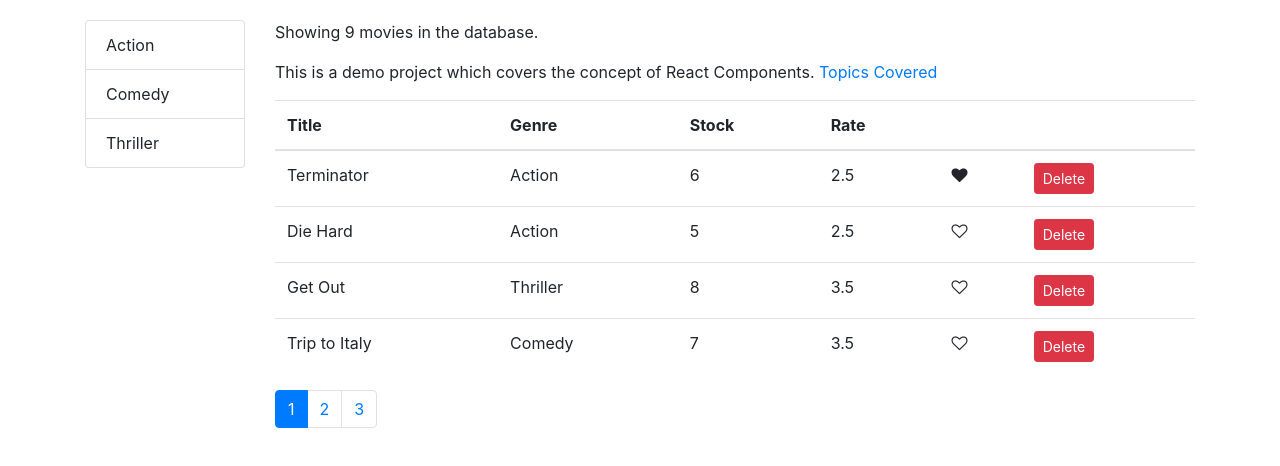
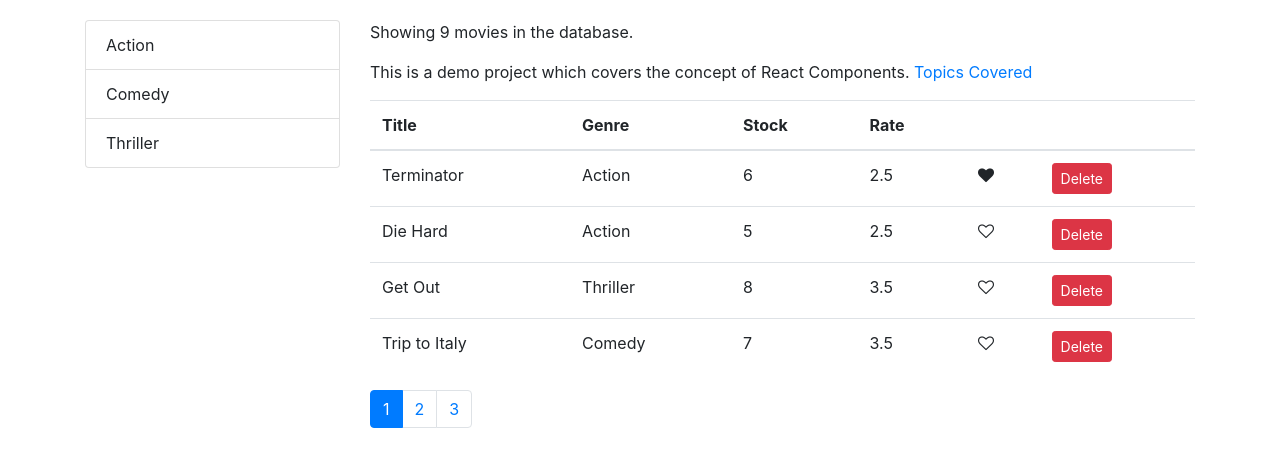
Before and after one commit to ranjankumarmandal/vidly, a React (Create React App) app: page / in a window 1280 px wide. Shown: the top 466 px of the page. Built offline with nearby package versions, Linux system fonts and the light colour scheme.

Commit message:
list group v2

```diff
--- a/src/components/movies.jsx
+++ b/src/components/movies.jsx
@@ -55,7 +55,7 @@ class Movies extends Component {
 
     return (
       <div className="row">
-        <div className="col-2">
+        <div className="col-3">
           <ListGroup
             items={this.state.genres}
             onClick={this.handleGenereSelect}
```
